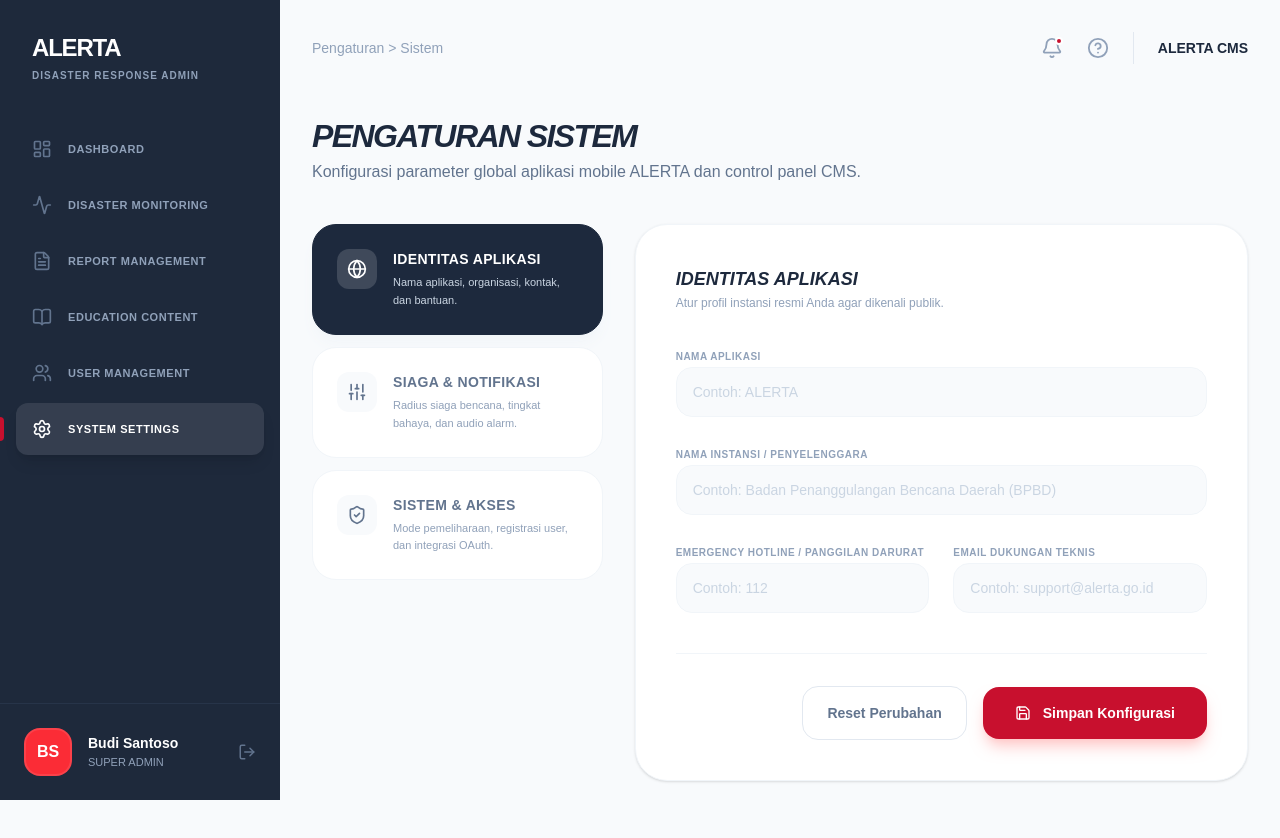
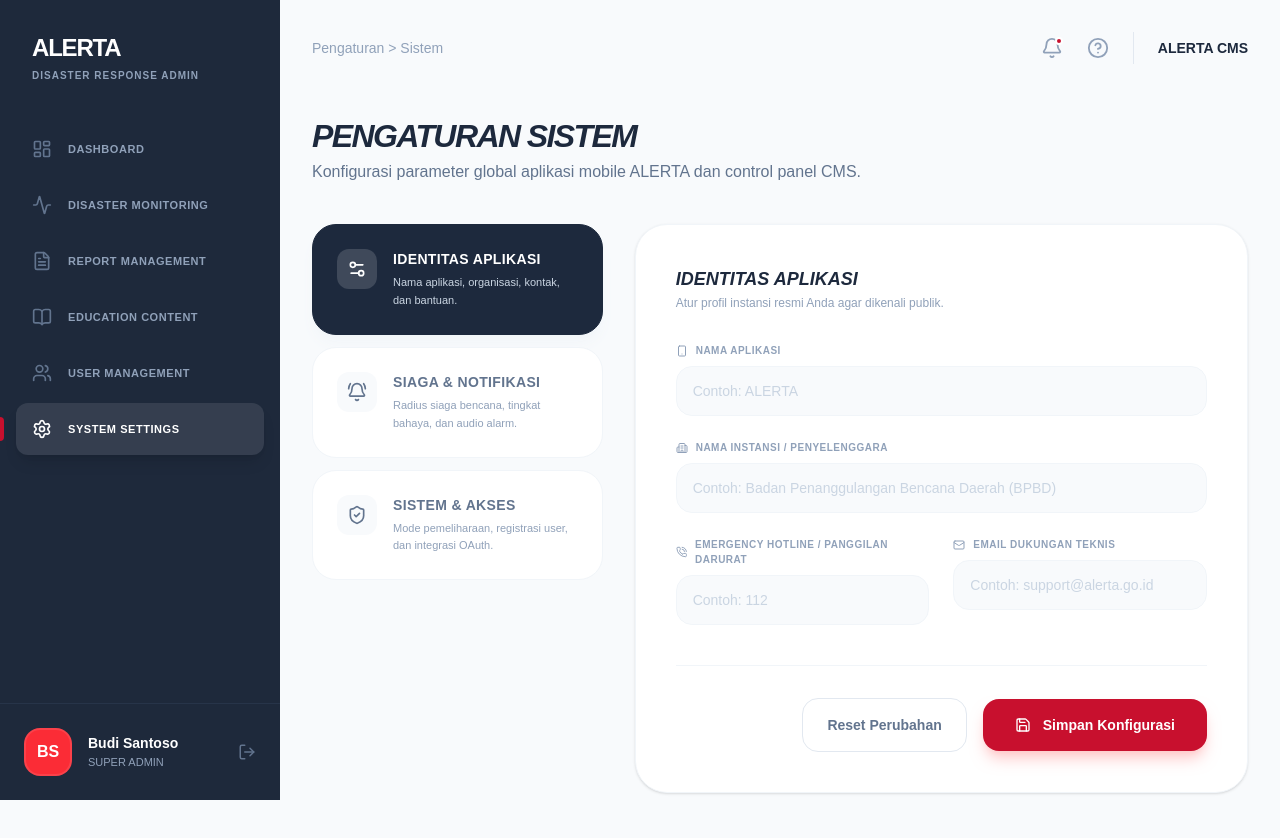
Before and after one commit to codebyyanto/ALERTA, a Next.js app in the folder alerta-apps/website-cms/: page /settings in a window 1280 px wide. Shown: the top 838 px of the page. Built offline with nearby package versions, Linux system fonts and the light colour scheme; no server answers.

Commit message:
update icon

```diff
--- a/alerta-apps/website-cms/app/settings/page.tsx
+++ b/alerta-apps/website-cms/app/settings/page.tsx
@@ -3,15 +3,21 @@
 import React, { useState, useEffect } from 'react';
 import DashboardLayout from '@/components/DashboardLayout';
 import {
-  Globe,
-  Sliders,
+  Settings2,
+  BellRing,
   ShieldCheck,
   Bell,
   HelpCircle,
   Save,
   Volume2,
   AlertTriangle,
-  Loader2
+  Loader2,
+  Smartphone,
+  Building2,
+  PhoneCall,
+  Mail,
+  MapPin,
+  ShieldAlert
 } from 'lucide-react';
 import { cn } from '@/lib/utils';
 import api from '@/lib/api';
@@ -105,8 +111,8 @@ export default function SettingsPage() {
   }
 
   const tabs = [
-    { id: 'general', label: 'Identitas Aplikasi', icon: Globe, desc: 'Nama aplikasi, organisasi, kontak, dan bantuan.' },
-    { id: 'alerts', label: 'Siaga & Notifikasi', icon: Sliders, desc: 'Radius siaga bencana, tingkat bahaya, dan audio alarm.' },
+    { id: 'general', label: 'Identitas Aplikasi', icon: Settings2, desc: 'Nama aplikasi, organisasi, kontak, dan bantuan.' },
+    { id: 'alerts', label: 'Siaga & Notifikasi', icon: BellRing, desc: 'Radius siaga bencana, tingkat bahaya, dan audio alarm.' },
     { id: 'security', label: 'Sistem & Akses', icon: ShieldCheck, desc: 'Mode pemeliharaan, registrasi user, dan integrasi OAuth.' },
   ];
 
@@ -230,7 +236,10 @@ export default function SettingsPage() {
 
                   <div className="space-y-6">
                     <div className="space-y-2">
-                      <label className="text-[10px] font-black text-slate-400 tracking-wider uppercase">Nama Aplikasi</label>
+                      <label className="text-[10px] font-black text-slate-400 tracking-wider uppercase flex items-center gap-2">
+                        <Smartphone size={12} className="text-slate-400" />
+                        Nama Aplikasi
+                      </label>
                       <input
                         type="text"
                         required
@@ -242,7 +251,10 @@ export default function SettingsPage() {
                     </div>
 
                     <div className="space-y-2">
-                      <label className="text-[10px] font-black text-slate-400 tracking-wider uppercase">Nama Instansi / Penyelenggara</label>
+                      <label className="text-[10px] font-black text-slate-400 tracking-wider uppercase flex items-center gap-2">
+                        <Building2 size={12} className="text-slate-400" />
+                        Nama Instansi / Penyelenggara
+                      </label>
                       <input
                         type="text"
                         required
@@ -255,7 +267,10 @@ export default function SettingsPage() {
 
                     <div className="grid grid-cols-1 md:grid-cols-2 gap-6">
                       <div className="space-y-2">
-                        <label className="text-[10px] font-black text-slate-400 tracking-wider uppercase">Emergency Hotline / Panggilan Darurat</label>
+                        <label className="text-[10px] font-black text-slate-400 tracking-wider uppercase flex items-center gap-2">
+                          <PhoneCall size={12} className="text-slate-400" />
+                          Emergency Hotline / Panggilan Darurat
+                        </label>
                         <input
                           type="text"
                           required
@@ -266,7 +281,10 @@ export default function SettingsPage() {
                         />
                       </div>
                       <div className="space-y-2">
-                        <label className="text-[10px] font-black text-slate-400 tracking-wider uppercase">Email Dukungan Teknis</label>
+                        <label className="text-[10px] font-black text-slate-400 tracking-wider uppercase flex items-center gap-2">
+                          <Mail size={12} className="text-slate-400" />
+                          Email Dukungan Teknis
+                        </label>
                         <input
                           type="email"
                           required
@@ -293,7 +311,10 @@ export default function SettingsPage() {
                     {/* Alert Radius Slider */}
                     <div className="space-y-4">
                       <div className="flex justify-between items-center">
-                        <label className="text-[10px] font-black text-slate-400 tracking-wider uppercase">Radius Maksimum Deteksi Siaga</label>
+                        <label className="text-[10px] font-black text-slate-400 tracking-wider uppercase flex items-center gap-2">
+                          <MapPin size={12} className="text-slate-400" />
+                          Radius Maksimum Deteksi Siaga
+                        </label>
                         <span className="bg-red-50 text-[#C8102E] text-xs font-black px-3 py-1 rounded-lg">
                           {maxAlertRadius} KM
                         </span>
@@ -320,7 +341,10 @@ export default function SettingsPage() {
 
                     {/* Level Filter Options */}
                     <div className="space-y-2">
-                      <label className="text-[10px] font-black text-slate-400 tracking-wider uppercase block">Batas Level Bahaya untuk Notifikasi Instan</label>
+                      <label className="text-[10px] font-black text-slate-400 tracking-wider uppercase flex items-center gap-2">
+                        <ShieldAlert size={12} className="text-slate-400" />
+                        Batas Level Bahaya untuk Notifikasi Instan
+                      </label>
                       <div className="grid grid-cols-2 gap-4 mt-2">
                         <button
                           type="button"
```
